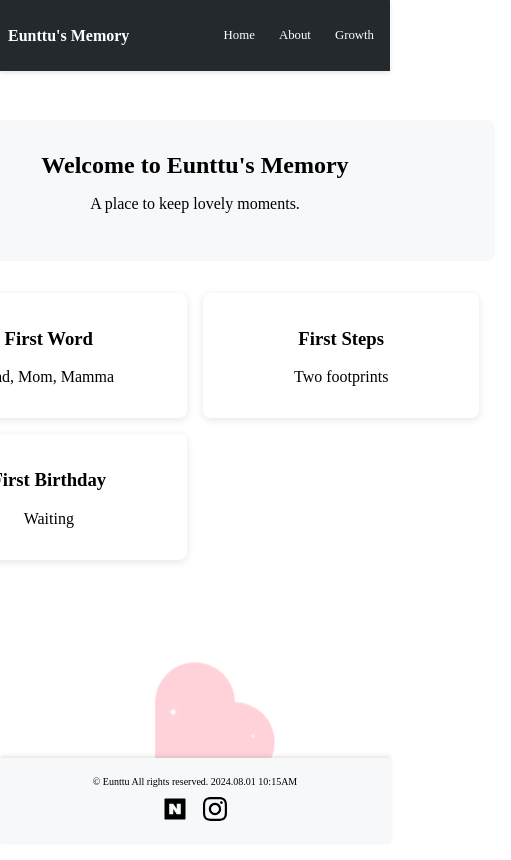
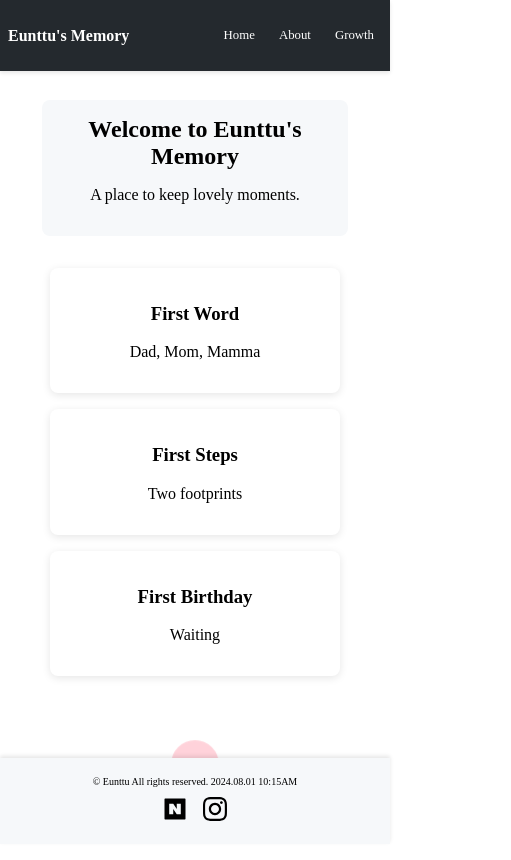
Before and after one commit to hachuu/eunttu-memory, an Angular app: page / in a window 390 px wide. Shown: the top 860 px of the page, 511 px wide, since content can reach past the window. Built offline with nearby package versions, Linux system fonts and the light colour scheme; a web font is replaced by a local one.

Commit message:
Add responsive styles for home and about pages

```diff
--- a/src/app/home/home.component.scss
+++ b/src/app/home/home.component.scss
@@ -107,3 +107,28 @@ $heart-color: pink;
     opacity: 1;
   }
 }
+
+@media (max-width: 500px) {
+  .home {
+    .hero {
+      margin-top: 40px;
+      padding: 1rem 0.5rem;
+    }
+
+    .features {
+      grid-template-columns: 1fr;
+    }
+
+    .heart {
+      margin: 50px;
+      width: 60px;
+      height: 60px;
+
+      &:before,
+      &:after {
+        width: 60px;
+        height: 60px;
+      }
+    }
+  }
+}
--- a/src/app/pages/about/about.component.scss
+++ b/src/app/pages/about/about.component.scss
@@ -72,3 +72,24 @@
   outline: none;
   border: 2px solid #0366d6; /* 포커스 상태에서 테두리 추가 */
 }
+
+@media (max-width: 500px) {
+  .about {
+    padding: 1rem;
+    max-width: 100%;
+    min-width: 100%;
+  }
+
+  .aboutRoute {
+    padding: 0.5rem;
+  }
+
+  .buttonArea p {
+    font-size: 1rem;
+  }
+
+  .button {
+    padding: 0.5rem 1rem;
+    font-size: 0.875rem;
+  }
+}
```
